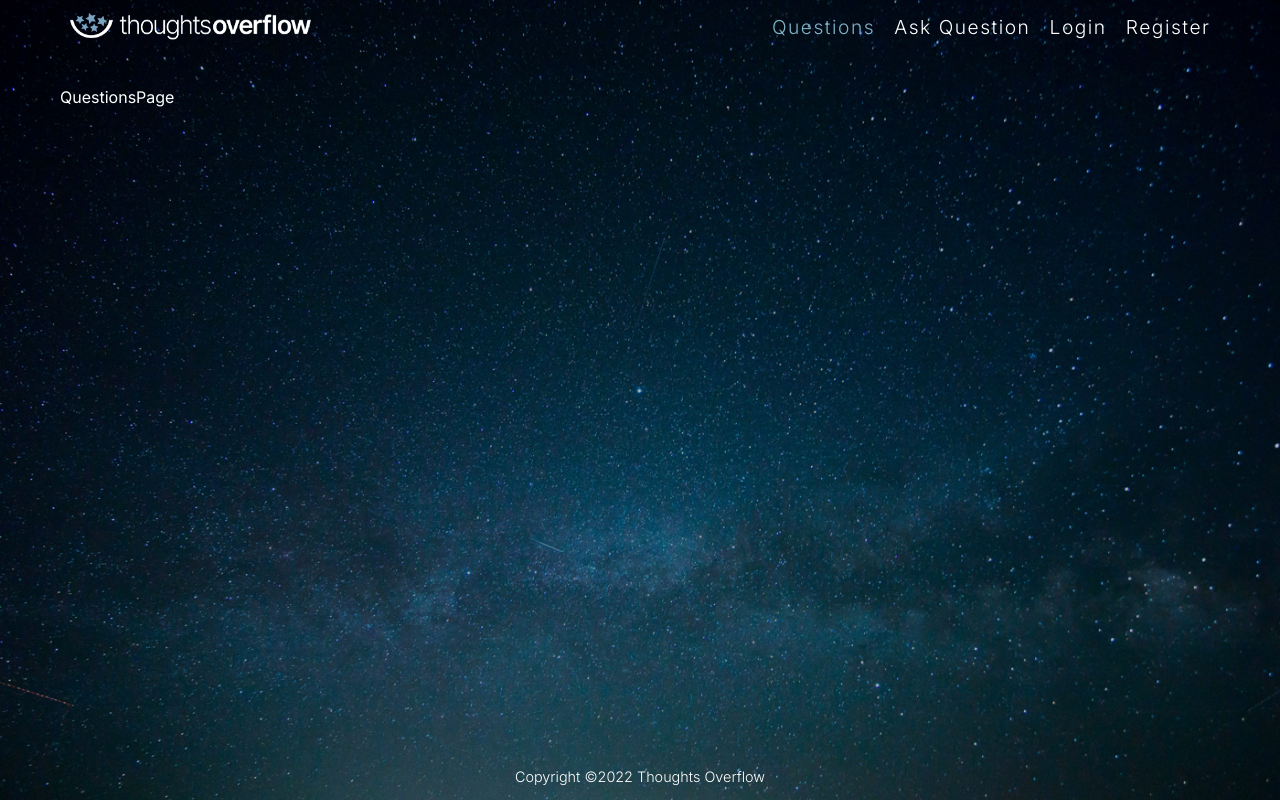
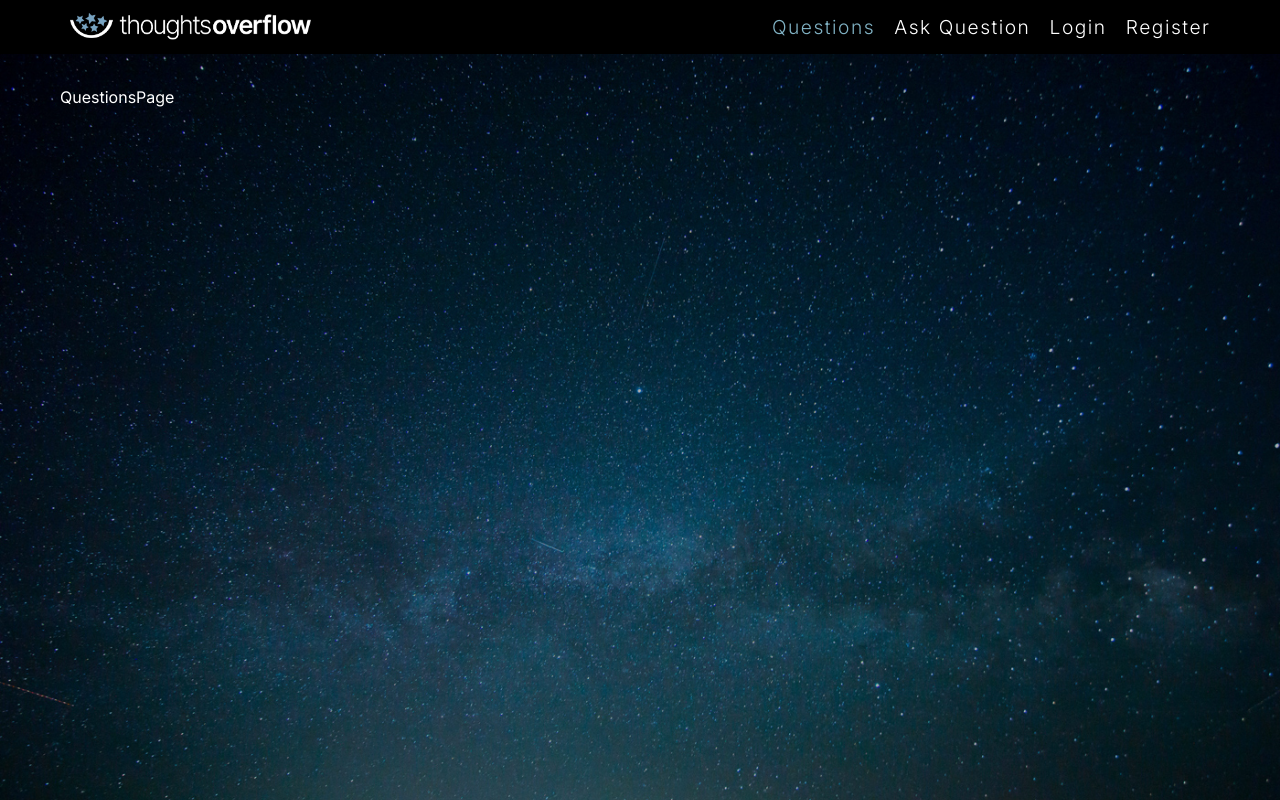
Before and after one commit to pocketful/Forum-React-NodeJS, a React (Create React App) app in the folder client/: page / in a window 1280 px wide. Built offline with nearby package versions, Linux system fonts and the light colour scheme.

Commit message:
Icon, fix header

```diff
--- a/client/src/App.js
+++ b/client/src/App.js
@@ -1,6 +1,5 @@
 import { Route, Switch } from 'react-router-dom';
 import NotFoundError from './components/Errors/NotFoundError';
-import Footer from './components/Footer/Footer';
 import Header from './components/Header/Header';
 import Container from './components/UI/Container/Container';
 import AddQuestionPage from './pages/AddQuestionPage';
@@ -12,8 +11,8 @@ import RegisterPage from './pages/RegisterPage';
 function App() {
   return (
     <div className="App">
+      <Header />
       <Container>
-      <Header />
         <Switch>
           <Route path="/login">
             <LoginPage />
@@ -34,7 +33,6 @@ function App() {
             <NotFoundError />
           </Route>
         </Switch>
-        <Footer />
       </Container>
     </div>
   );
--- a/client/src/components/Header/Header.jsx
+++ b/client/src/components/Header/Header.jsx
@@ -2,11 +2,12 @@ import { Link, NavLink } from 'react-router-dom';
 import style from './Header.module.css';
 import Flex from '../UI/Flex/Flex';
 import logo from '../../assets/img/logo.png';
+import Container from '../UI/Container/Container';
 
 function Header() {
   return (
     <header className={style.header}>
-      {/* <Container> */}
+      <Container>
       <Flex jc="spaceBetween" dir="column">
         {/* <div className={style.flex}> */}
           <Link to="/">
@@ -28,7 +29,7 @@ function Header() {
           </nav>
         </Flex>
         {/* </div> */}
-      {/* </Container> */}
+      </Container>
     </header>
   );
 }
--- a/client/src/components/Header/Header.module.css
+++ b/client/src/components/Header/Header.module.css
@@ -1,5 +1,5 @@
 .header {
-  /* background-color: #000; */
+  background-color: #000;
   font-size: 1.2rem;
   font-weight: 300;
   letter-spacing: 1.5px;
--- a/client/src/components/UI/Container/Container.module.css
+++ b/client/src/components/UI/Container/Container.module.css
@@ -3,17 +3,4 @@
   padding-left: 20px;
   padding-right: 20px;
   margin: 0 auto;
-  display: flex;
-  flex-direction: column;
-  min-height: 100vh;
 }
-
-.pageContainer {
-  max-width: 1200px;
-  padding-left: 20px;
-  padding-right: 20px;
-  padding-bottom: 20px;
-  margin: 0 auto;
-  /* background-color: #f5f5f5;
-  border-radius: 20px; */
-}
--- /dev/null
+++ b/client/src/components/UI/Icon/Icon.jsx
@@ -0,0 +1,5 @@
+function Icon({ icon, onClick }) {
+  return <i onClick={onClick} className={`fa ${icon}`} aria-hidden="true"></i>;
+}
+
+export default Icon;
```
